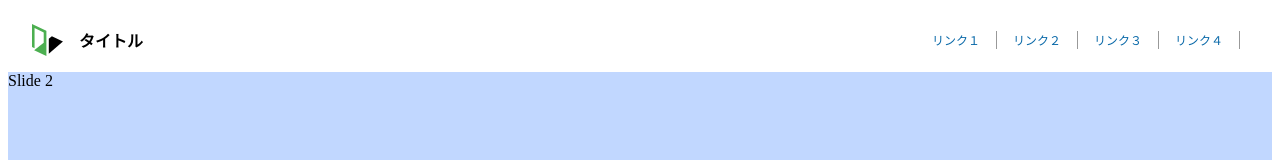
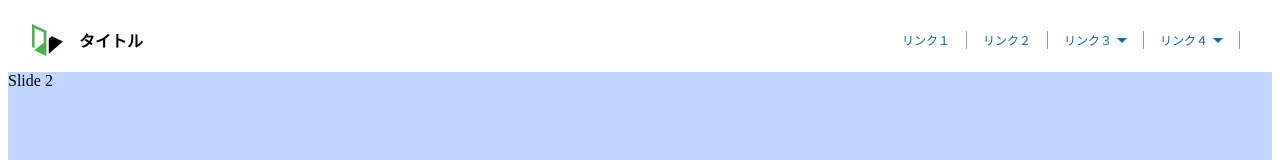
Before and after one commit to masui-maho-mwz/page-design-gallery-2, a Next.js app: page /mega-menu-header in a window 1280 px wide. Shown: the top 160 px of the page. Built offline with nearby package versions, Linux system fonts and the light colour scheme.

Commit message:
fix: メガメニュー表示のためホバーするリンクの左に下向きの三角を表示

```diff
--- a/src/app/mega-menu-header/header/menu-list/index.tsx
+++ b/src/app/mega-menu-header/header/menu-list/index.tsx
@@ -18,12 +18,12 @@ export const MenuList = ({ setIsHovering }: Props) => {
         </a>
       </li>
       <li onMouseEnter={() => setIsHovering(true)} onMouseLeave={() => setIsHovering(false)}>
-        <a href="" className={styles.item}>
+        <a href="" className={`${styles.item} ${styles.arrow}`}>
           リンク３
         </a>
       </li>
       <li>
-        <a href="" className={styles.item}>
+        <a href="" className={`${styles.item} ${styles.arrow}`}>
           リンク４
         </a>
       </li>
--- a/src/app/mega-menu-header/header/menu-list/styles.module.css
+++ b/src/app/mega-menu-header/header/menu-list/styles.module.css
@@ -18,3 +18,14 @@
 .item:hover {
   color: #999999;
 }
+
+.arrow::after {
+  content: '';
+  display: inline-block;
+  width: 0;
+  height: 0;
+  margin-left: 5px;
+  border-left: 5px solid transparent;
+  border-right: 5px solid transparent;
+  border-top: 5px solid #0868a8;
+}
```
